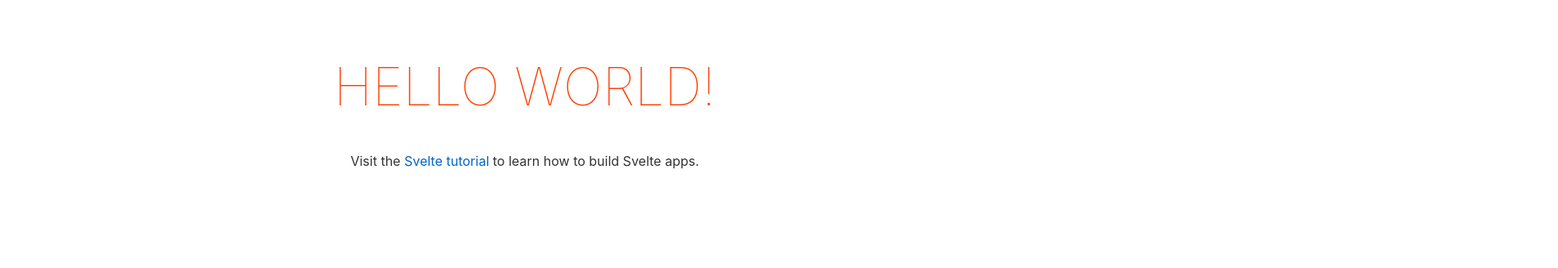
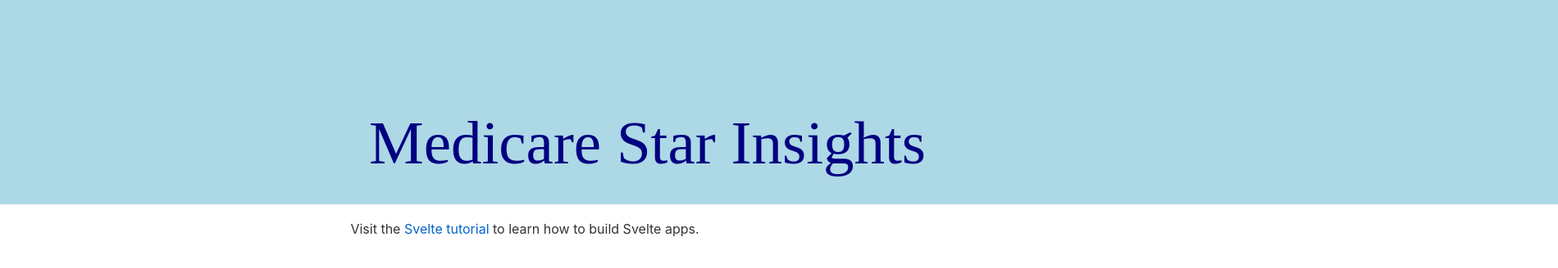
Before and after one commit to heiditam/medicare_stars_website, a Svelte app in the folder svelte-app/: page / in a window 1280 px wide. Shown: the top 328 px of the page at 82% size, 1900 px wide, since content can reach past the window. Built offline with nearby package versions, Linux system fonts and the light colour scheme.

Commit message:
sept 4 6:09 pm

```diff
--- a/svelte-app/public/global.css
+++ b/svelte-app/public/global.css
@@ -7,7 +7,7 @@ html, body {
 body {
 	color: #333;
 	margin: 0;
-	padding: 8px;
+	padding: 0px;
 	box-sizing: border-box;
 	font-family: -apple-system, BlinkMacSystemFont, "Segoe UI", Roboto, Oxygen-Sans, Ubuntu, Cantarell, "Helvetica Neue", sans-serif;
 }
--- a/svelte-app/public/index.html
+++ b/svelte-app/public/index.html
@@ -4,11 +4,12 @@
 	<meta charset='utf-8'>
 	<meta name='viewport' content='width=device-width,initial-scale=1'>
 
-	<title>Svelte app</title>
+	<title>Medicare Star Insights -- Heidi Tam </title>
 
 	<link rel='icon' type='image/png' href='/favicon.png'>
 	<link rel='stylesheet' href='/global.css'>
 	<link rel='stylesheet' href='/build/bundle.css'>
+	<link href="https://fonts.googleapis.com/css2?family=Lato:wght@300;400;700&display=swap" rel="stylesheet">
 
 	<script defer src='/build/bundle.js'></script>
 </head>
--- a/svelte-app/src/App.svelte
+++ b/svelte-app/src/App.svelte
@@ -1,25 +1,32 @@
 <script>
-	export let name;
+	// type stuff here
 </script>
 
 <main>
-	<h1>Hello {name}!</h1>
+	<svg width='1900' height='250' xmlns="http://www.w3.org/2000/svg">
+		<rect width="100%" height="100%" style="fill:lightblue;" />
+		<text x= 450 y = 200 fill = 'navy' font-family='Latos' font-size= 75>Medicare Star Insights</text>
+	</svg>
 	<p>Visit the <a href="https://svelte.dev/tutorial">Svelte tutorial</a> to learn how to build Svelte apps.</p>
 </main>
 
 <style>
+
 	main {
 		text-align: center;
-		padding: 1em;
 		max-width: 240px;
 		margin: 0 auto;
+		padding: 0;
 	}
 
 	h1 {
-		color: #ff3e00;
+		color: navy;
 		text-transform: uppercase;
+		font-family: 'Lato', sans-serif;
 		font-size: 4em;
 		font-weight: 100;
+		position: absolute;
+		text-align: center;
 	}
 
 	@media (min-width: 640px) {
```
